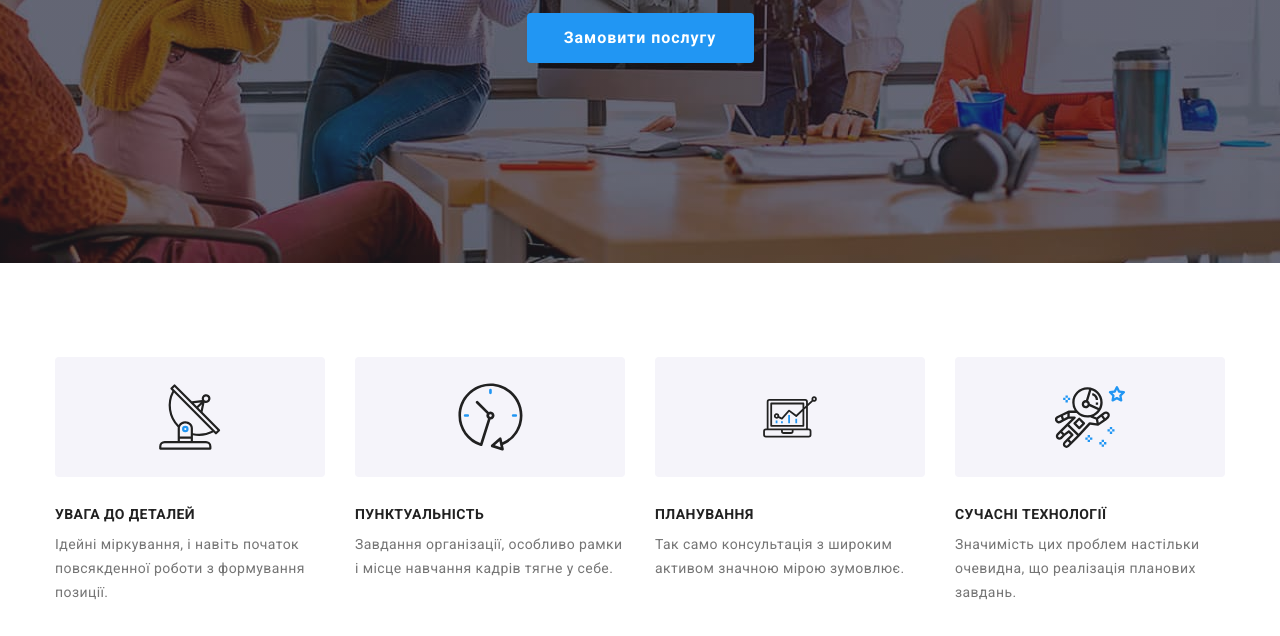
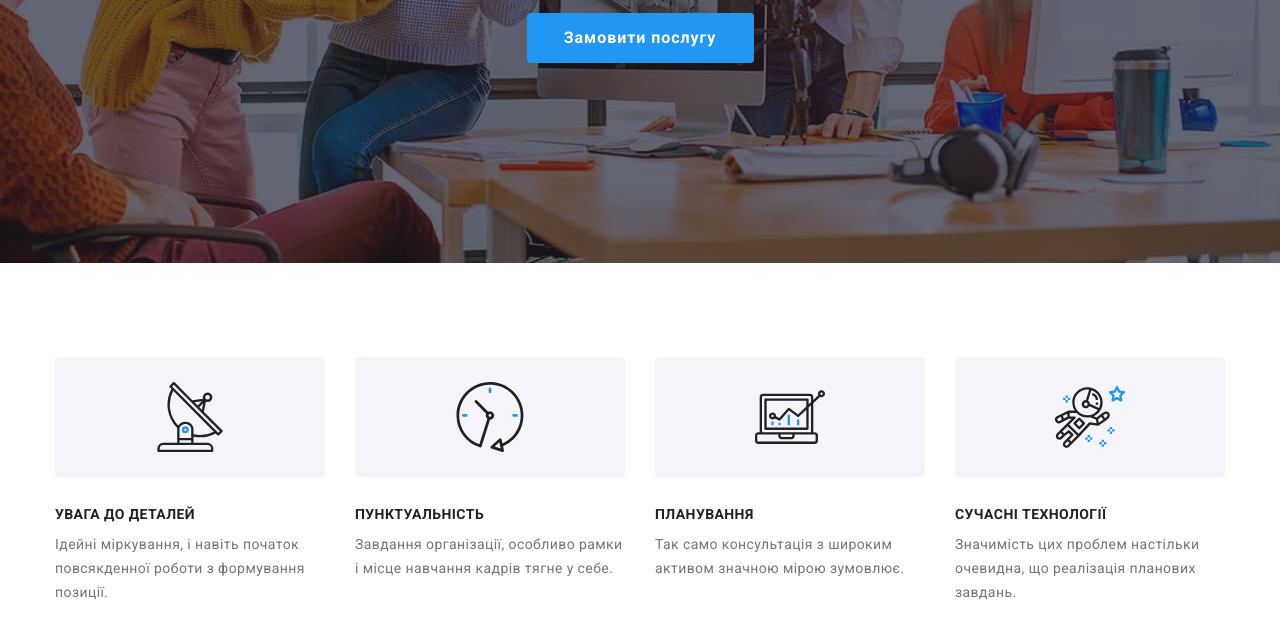
Before and after one commit to shadberry22/goit-markup-hw-04, a plain HTML site: page index.html in a window 1280 px wide. Shown: the part 418-1054 px from the top of the page. Drawn offline with nearby package versions, Linux system fonts and the light colour scheme.

Commit message:
Updates index.html

```diff
--- a/index.html
+++ b/index.html
@@ -73,7 +73,7 @@
           <ul class="features-list list">
             <li class="features-item">
               <div class="feature-box">
-                <svg width="65.32" height="70">
+                <svg width="70" height="70">
                   <use href="./images/icons.svg#features_icon_antenna"></use>
                 </svg>
               </div>
@@ -86,7 +86,7 @@
 
             <li class="features-item">
               <div class="feature-box">
-                <svg width="66.96" height="70">
+                <svg width="70" height="70">
                   <use href="./images/icons.svg#features_icon_clock"></use>
                 </svg>
               </div>
@@ -99,7 +99,7 @@
 
             <li class="features-item">
               <div class="feature-box">
-                <svg width="70" height="53.69">
+                <svg width="70" height="70">
                   <use href="./images/icons.svg#features_icon_diagram"></use>
                 </svg>
               </div>
```
